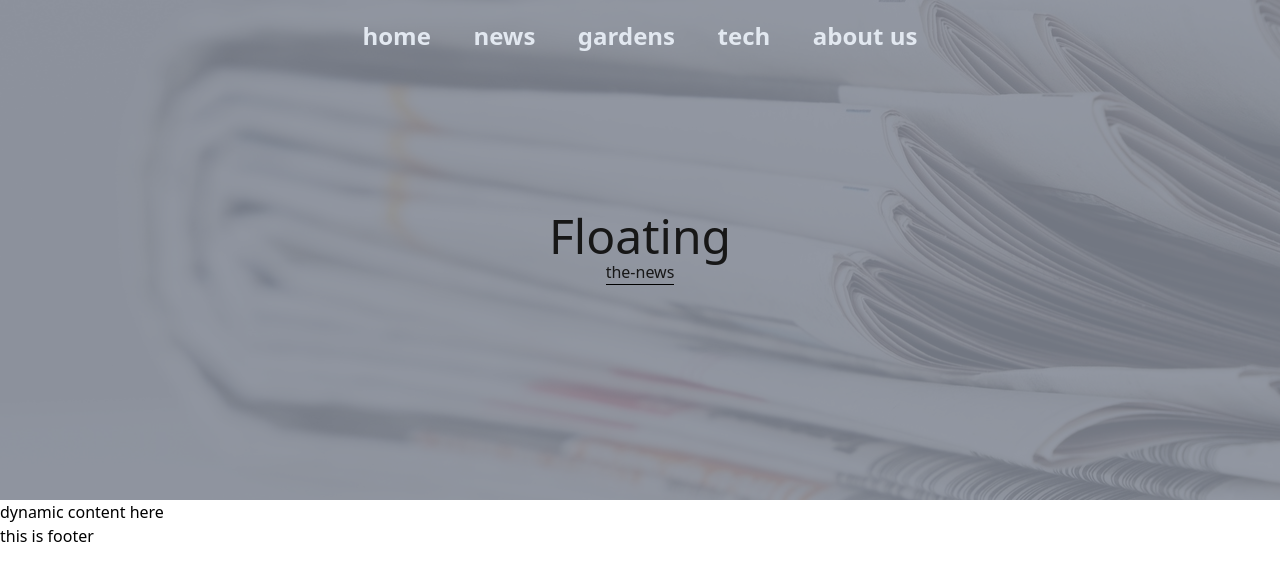
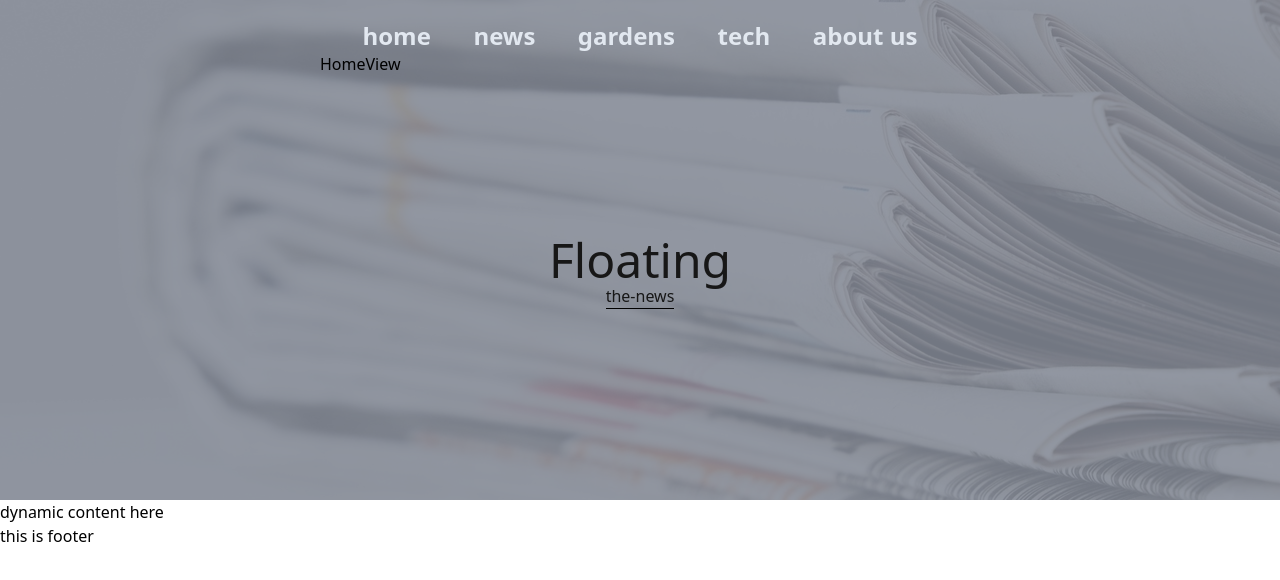
Before and after one commit to Viacheslav1998/floating, a Vue app: page / in a window 1280 px wide. Shown: the top 580 px of the page. Built offline with nearby package versions, Linux system fonts and the light colour scheme.

Commit message:
quickfix

```diff
--- a/src/components/Header.vue
+++ b/src/components/Header.vue
@@ -13,6 +13,9 @@
             <RouterLink to="/tech" class="cursor-pointer hover:text-orange-300">tech</RouterLink>
             <RouterLink to="/about" class="cursor-pointer hover:text-orange-300">about us</RouterLink>
           </nav>
+          <main>
+            <router-view />
+          </main>
         </div>
       </div>
       <div class="flex flex-col mt-40 cursor-pointer">
--- a/src/pages/HomeView.vue
+++ b/src/pages/HomeView.vue
@@ -1,16 +1,11 @@
 <script>
 export default {
-  methods: {
-    goToAbout() {
-      this.$router.push('/about')
-    },
-  },
 }
 </script>
 
 <template>
+
   <div>
     <h2>HomeView</h2>
-    <button @click="goToAbout">Go to About</button>
   </div>
 </template>
```
